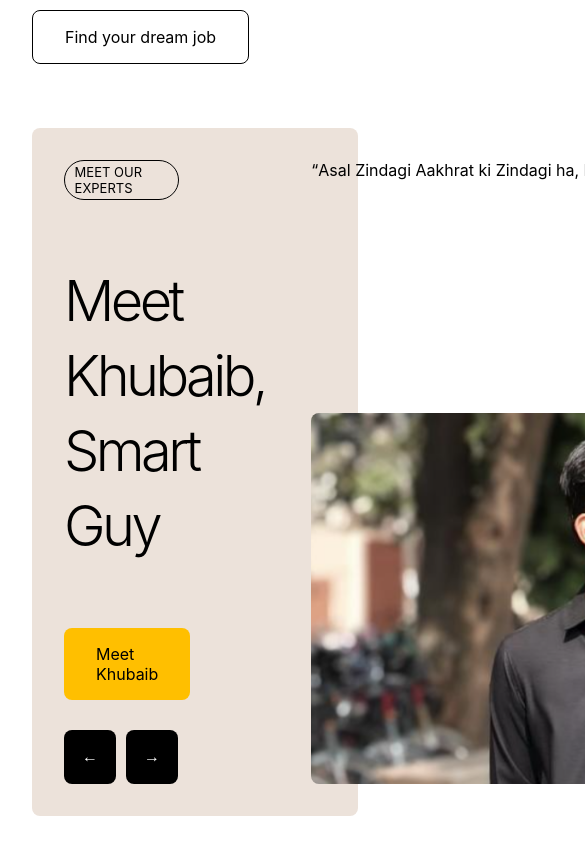
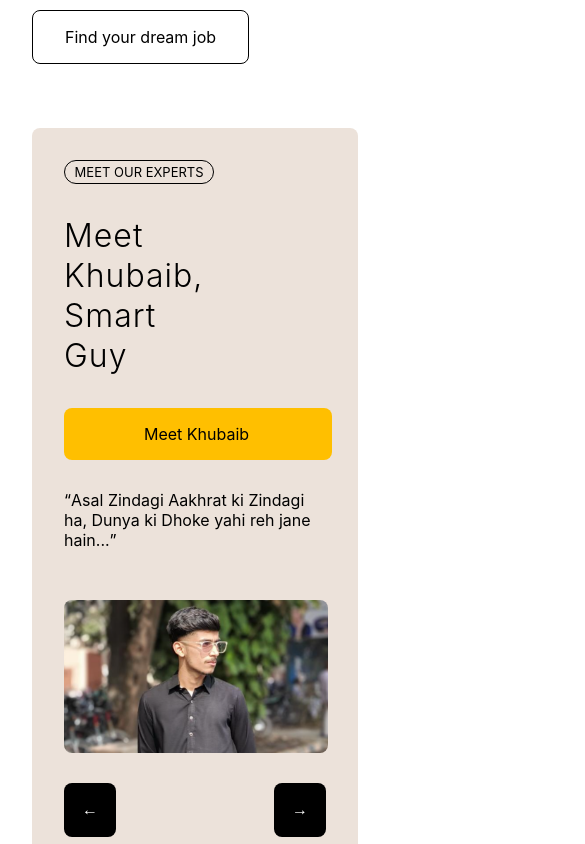
Before and after one commit to ahsan0110/twoday-frontend-, a Vue app: page /career in a window 390 px wide. Shown: the part 3780-4624 px from the top of the page, 585 px wide, since content can reach past the window. Built offline with nearby package versions, Linux system fonts and the light colour scheme.

Commit message:
responsive Frank Component

```diff
--- a/src/components/FrankComponent.vue
+++ b/src/components/FrankComponent.vue
@@ -2,11 +2,11 @@
   <div id="expert-section" class="frank-section">
 
     <!-- Career / Impact Section -->
-    <div class="last-impact">
-      <div class="last-impact-left">
-        <p id="lasting-impact">Tomorrow is built by the people who engineer it </p>
+    <div class="last-impact frank-heading-section">
+      <div class="last-impact-left frank-heading-section-left">
+        <p id="lasting-impact" class="frank-main-heading">Tomorrow is built by the people who engineer it </p>
       </div>
-      <div class="last-impact-right right-side-div">
+      <div class="last-impact-right right-side-div frank-heading-section-right">
         <p id="lasting-impact-para">
           At Twoday, growth isn’t a perk. It’s the point. Join us and build a career that keeps moving forward.
         </p>
@@ -15,26 +15,23 @@
     </div>
 
     <!-- Frank / Expert Section -->
+    <div class="frank-main-div">
+
+
       <div class="frank-div">
         <div class="frank-info">
           <p class="small-text">{{ currentExpert.expertTag }}</p>
 
           <!-- Transition for text -->
           <transition name="fade" mode="out-in">
-          <h1
-            :key="currentExpert.expertNameRole"
-            :class="['video-text-large', frankTextClass]"
+            <h1 :key="currentExpert.expertNameRole" :class="['video-text-large', frankTextClass]"
               v-html="currentExpert.expertNameRole">
             </h1>
           </transition>
+          <a :href="currentExpert.expertLink" class="staff-link meet-link">{{ currentExpert.expertCTA }}</a>
 
-        <a  :href="currentExpert.expertLink" class="staff-link">{{ currentExpert.expertCTA }}</a>
+        </div>
 
-        <div class="arrow-links">
-          <button  class="black-link" @click="prevExpert">←</button>
-          <button  class="black-link" @click="nextExpert">→</button>
-        </div>
-      </div>
 
         <span class="vertical-line"></span>
 
@@ -46,6 +43,11 @@
           </div>
         </transition>
 
+      </div>
+      <div class="arrow-links">
+        <button class="black-link" @click="prevExpert">←</button>
+        <button class="black-link" @click="nextExpert">→</button>
+      </div>
     </div>
   </div>
 </template>
@@ -108,15 +110,19 @@ export default {
 </script>
 
 <style scoped>
-
-.fade-enter-active, .fade-leave-active {
+.fade-enter-active,
+.fade-leave-active {
   transition: opacity 0.5s ease, transform 0.5s ease;
 }
-.fade-enter-from, .fade-leave-to {
+
+.fade-enter-from,
+.fade-leave-to {
   opacity: 0;
   transform: translateY(20px);
 }
-.fade-enter-to, .fade-leave-from {
+
+.fade-enter-to,
+.fade-leave-from {
   opacity: 1;
   transform: translateY(0);
 }
@@ -131,12 +137,14 @@ export default {
   transition: transform 0.2s;
   padding: 18px;
 }
+
 .arrow-links button:hover {
   background-color: orange;
   color: #000;
   transform: scale(1.1);
 }
-.frank-shakal q{
+
+.frank-shakal q {
   margin-bottom: 50px;
 }
 </style>
--- a/src/style.css
+++ b/src/style.css
@@ -449,19 +449,22 @@ body {
   margin-top: 0px;
   margin-bottom: 50px;
 }
-.frank-div {
+.frank-main-div {
   margin: 2rem;
   padding: 2rem;
+  background-color: var(--bg-color-purple);
+  border-radius: var(--border-radius);
+}
+.frank-div {
   display: flex;
   justify-content: space-between;
-  border-radius: var(--border-radius);
-  background-color: var(--bg-color-purple);
 }
 .frank-info {
   min-width: 44%;
   display: flex;
   flex-direction: column;
   margin-right: 100px;
+  gap: 50px;
 }
 .vertical-line {
   width: 1px;
@@ -932,8 +935,33 @@ footer {
   .blur-impact {
     max-height: 70vh;
   }
+  /*  ===== LASTING IMPACT END ====  */
 
-  /*  ===== LASTING IMPACT END ====  */
+  /*  ===== FRANK ====  */
+  .frank-div {
+    flex-direction: column;
+  }
+  .frank-div h1 {
+    font-size: 3.4rem;
+    line-height: 70px;
+    margin-top: 32px;
+    margin-bottom: 32px;
+  }
+  .frank-info {
+    max-width: 100%;
+    display: flex;
+    flex-direction: column;
+    margin-bottom: 30px;
+    gap: 0px;
+  }
+  .frank-shakal {
+    margin-left: 0;
+  }
+  .uncle {
+    width: 44rem;
+  }
+
+  /*  ===== FRANK END ====  */
 }
 
 @media (max-width: 768px) {
@@ -1020,10 +1048,45 @@ footer {
   .blur-impact {
     max-height: 50vh;
   }
-  .impact-text{
+  .impact-text {
     width: 65%;
   }
   /*  ===== LASTING IMPACT END ====  */
+
+  /*  ===== FRANK ====  */
+  .frank-div h1 {
+    font-size: 2rem;
+    line-height: 40px;
+    letter-spacing: 1px;
+    margin-top: 32px;
+    margin-bottom: 32px;
+  }
+  .frank-info {
+    max-width: 100%;
+    display: flex;
+    flex-direction: column;
+    margin-bottom: 30px;
+    gap: 0px;
+  }
+  .meet-link {
+    min-width: 156px;
+    padding-left: 80px;
+    text-align: center;
+  }
+  .frank-shakal {
+    margin-left: 0;
+  }
+  .uncle {
+    width: 16.5rem;
+  }
+  .frank-shakal q{
+    margin-bottom: 32px;
+  }
+  .arrow-links{
+    display: flex;
+    justify-content: space-between;
+  }
+  /*  ===== FRANK END ====  */
 }
 
 .extra-img body {
```
Lines whose indentation alone changed are shown as unchanged.
